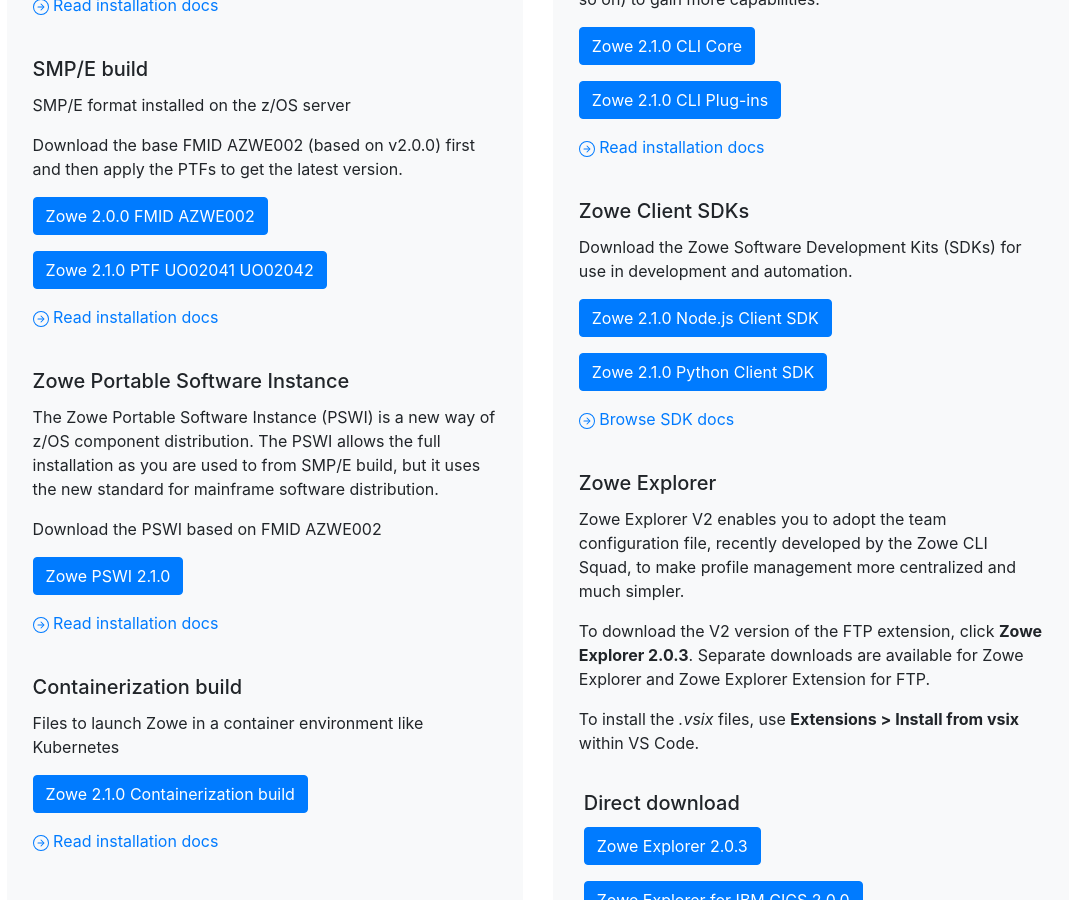
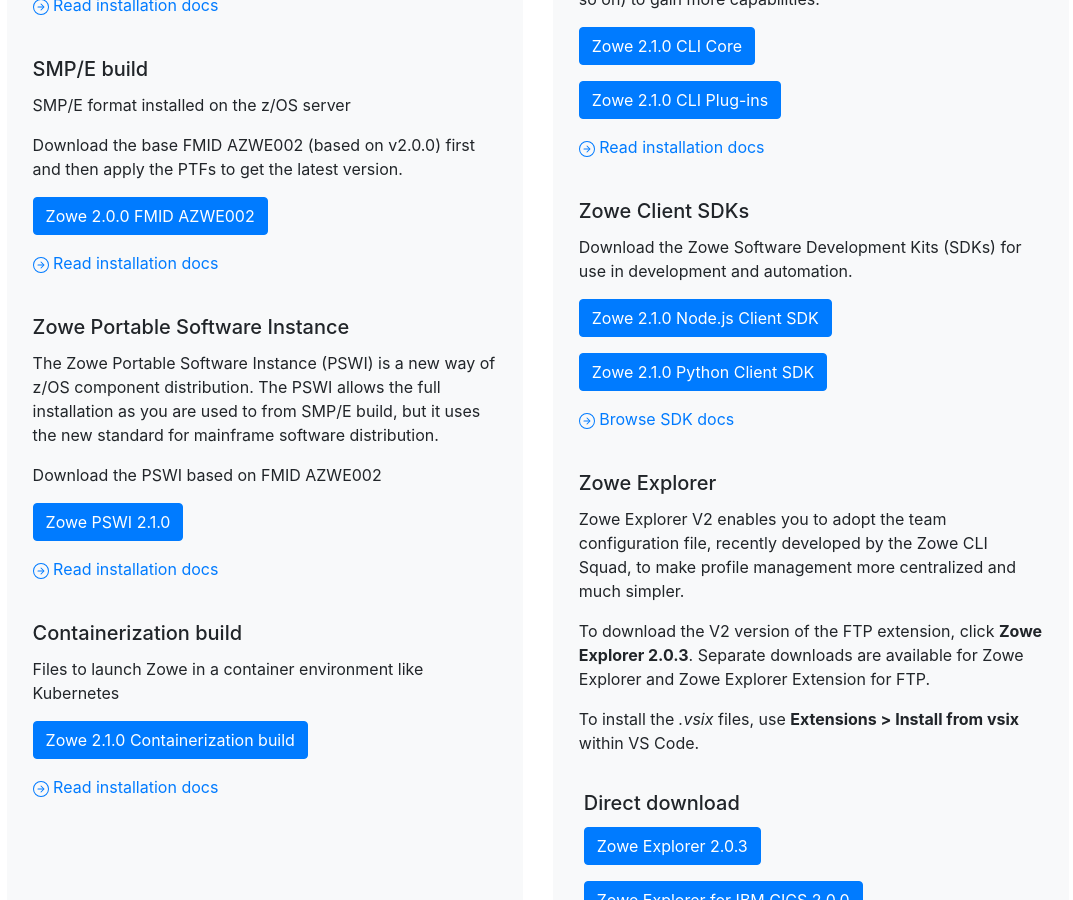
Before and after one commit to zowe/zowe.github.io, a Jekyll site: the page built from download.md, in a window 1280 px wide and 900 px high, scrolled down 884 px. Shown: the whole window, without its empty margins (83-1156 px from the left). Built offline with Jekyll 4.4.1, drawn with Linux system fonts in a browser that asks for light colours; our own code applies the rules of GitHub Pages for plain Markdown files.

Commit message:
Taking down SMPE PTF from download site temporarily
Signed-off-by: Tom Zhang <14881754+FlappiTomic@users.noreply.github.com>

```diff
--- a/download.md
+++ b/download.md
@@ -130,10 +130,10 @@
                 the latest version. </p>
             <p><a class="btn btn-primary" href="{{ site.smpe_download_url }}{{ site.zowe_v2_fmid_oss_version }}">Zowe 2.0.0
                 FMID {{ site.zowe_v2_fmid }}</a></p>
-            <p><a class="btn btn-primary"
+            <!-- <p><a class="btn btn-primary"
                   href="{{ site.smpe_download_url }}{{ site.data.releases.v2[0].smpe_version }}">Zowe
                   {{ site.data.releases.v2[0].zos_version }} {{ site.data.releases.v2[0].smpe_sysmod }}
-                  {{ site.data.releases.v2[0].smpe_numbers }}</a></p>
+                  {{ site.data.releases.v2[0].smpe_numbers }}</a></p> -->
             <div>
               <a href="https://docs.zowe.org/{{ site.data.releases.v2[0].documentation }}/user-guide/install-zos"
                 class="card-link">
```
